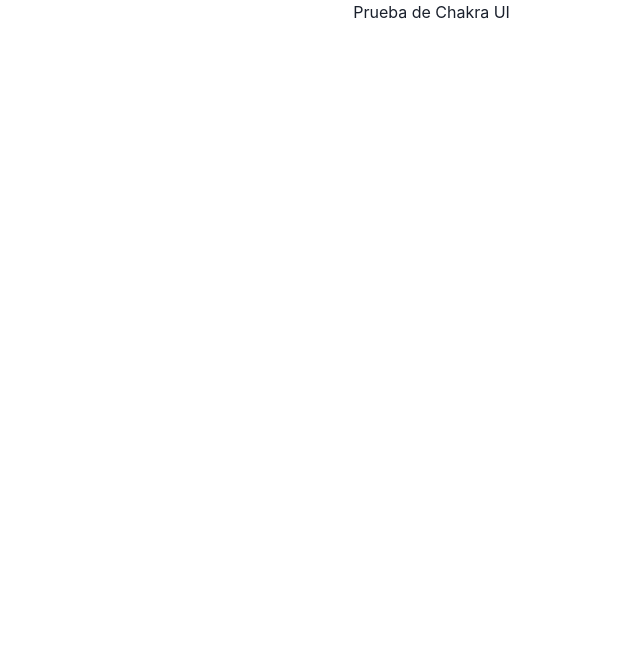
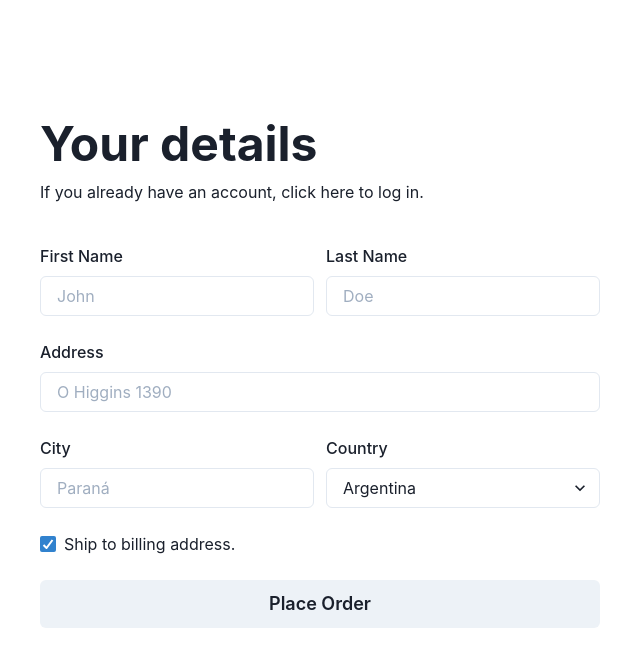
Before and after one commit to MarcosPennachini/prueba-chakra_ui, a React (Create React App) app: page / in a window 1280 px wide. Shown: the top 666 px of the page, without its empty margins (0-640 px from the left). Built offline with nearby package versions, Linux system fonts and the light colour scheme.

Commit message:
Details component

```diff
--- a/src/App.js
+++ b/src/App.js
@@ -1,10 +1,15 @@
 import React from 'react';
-import {Container} from '@chakra-ui/react'
+import {Container, Flex, VStack} from '@chakra-ui/react'
+import Cart from './components/Details';
+import Details from './components/Cart';
 
 function App() {
   return (
-    <Container>
-      <h1>Prueba de Chakra UI</h1>
+    <Container maxWidth="container.xl" padding={0}>
+      <Flex h="100vh" py={20}>
+        <Cart />
+        <Details />
+      </Flex>
     </Container>
   );
 }
--- /dev/null
+++ b/src/components/Cart.js
@@ -0,0 +1,9 @@
+import { VStack } from '@chakra-ui/react';
+
+const Cart = () => {
+  return (
+    <VStack w='full' h='full' p={10} spacing={3} alignItems='flex-start' bg='gray.50'></VStack>
+  );
+};
+
+export default Cart;
--- /dev/null
+++ b/src/components/Details.js
@@ -0,0 +1,57 @@
+import { VStack, Heading, Text, SimpleGrid, GridItem, FormControl, FormLabel, Input, Select, Checkbox, Button } from '@chakra-ui/react';
+
+const Details = () => {
+  return (
+    <VStack w='full' h='full' p={10} spacing={10} alignItems='flex-start'>
+      <VStack spacing={3} alignItems='flex-start'>
+        <Heading size='2xl'>Your details</Heading>
+        <Text>If you already have an account, click here to log in.</Text>
+      </VStack>
+      <SimpleGrid columns={2} columnGap={3} rowGap={6} w='full'>
+        <GridItem colSpan={1}>
+          <FormControl>
+            <FormLabel>First Name</FormLabel>
+            <Input placeholder='John'></Input>
+          </FormControl>
+        </GridItem>
+        <GridItem colSpan={1}>
+          <FormControl>
+            <FormLabel>Last Name</FormLabel>
+            <Input placeholder='Doe'></Input>
+          </FormControl>
+        </GridItem>
+        <GridItem colSpan={2}>
+          <FormControl>
+            <FormLabel>Address</FormLabel>
+            <Input placeholder='O Higgins 1390'></Input>
+          </FormControl>
+        </GridItem>
+        <GridItem colSpan={1}>
+          <FormControl>
+            <FormLabel>City</FormLabel>
+            <Input placeholder='Paraná'></Input>
+          </FormControl>
+        </GridItem>
+        <GridItem colSpan={1}>
+          <FormControl>
+            <FormLabel>Country</FormLabel>
+            <Select>
+              <option value="arg">Argentina</option>
+              <option value="usa">Estados Unidos</option>
+              <option value="uy">Uruguay</option>
+              <option value="chi">Chile</option>
+            </Select>
+          </FormControl>
+        </GridItem>
+        <GridItem colSpan={2}>
+          <Checkbox defaultChecked>Ship to billing address.</Checkbox>
+        </GridItem>
+        <GridItem colSpan={2}>
+          <Button size="lg" w='full'>Place Order</Button>
+        </GridItem>
+      </SimpleGrid>
+    </VStack>
+  );
+};
+
+export default Details;
```
